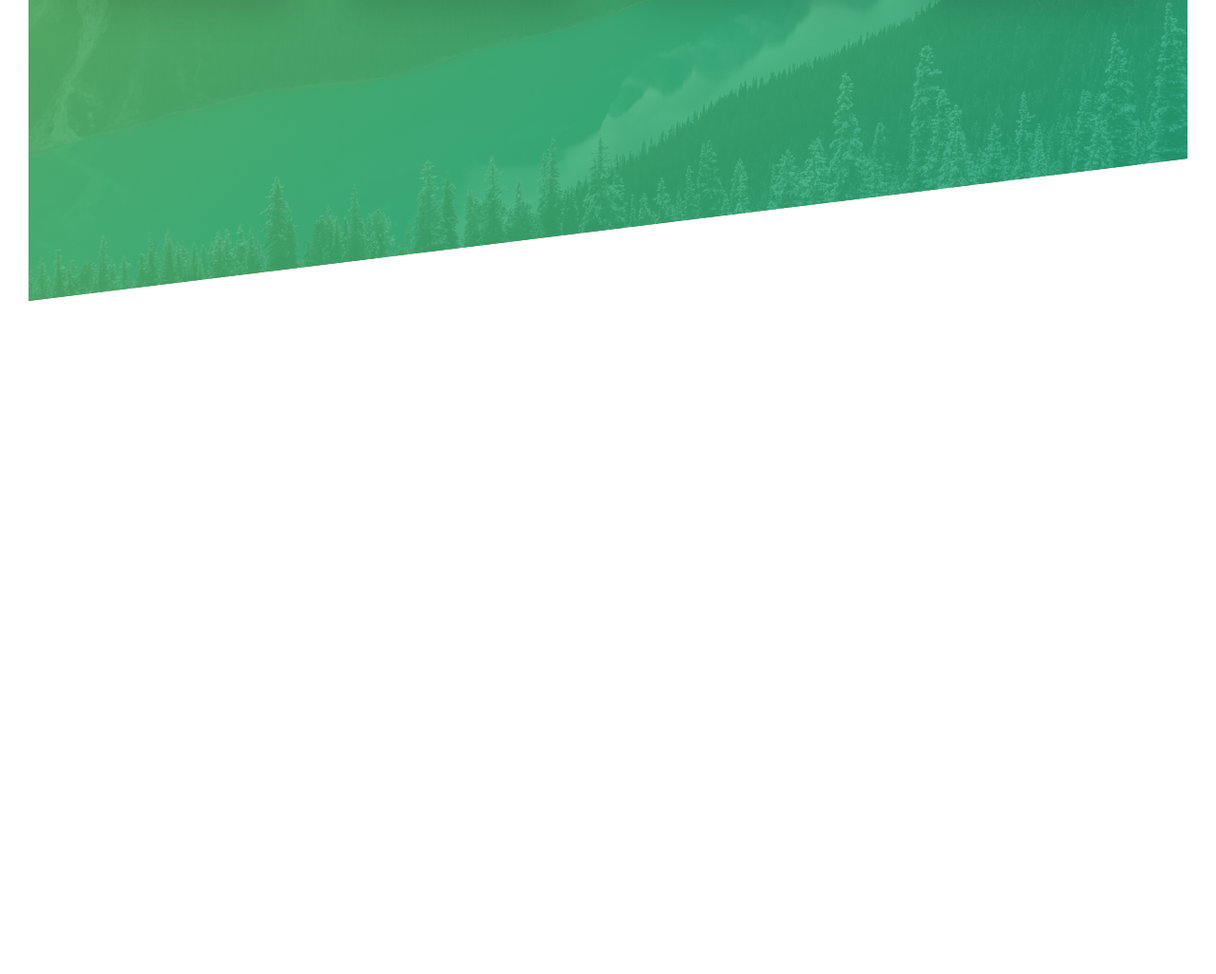
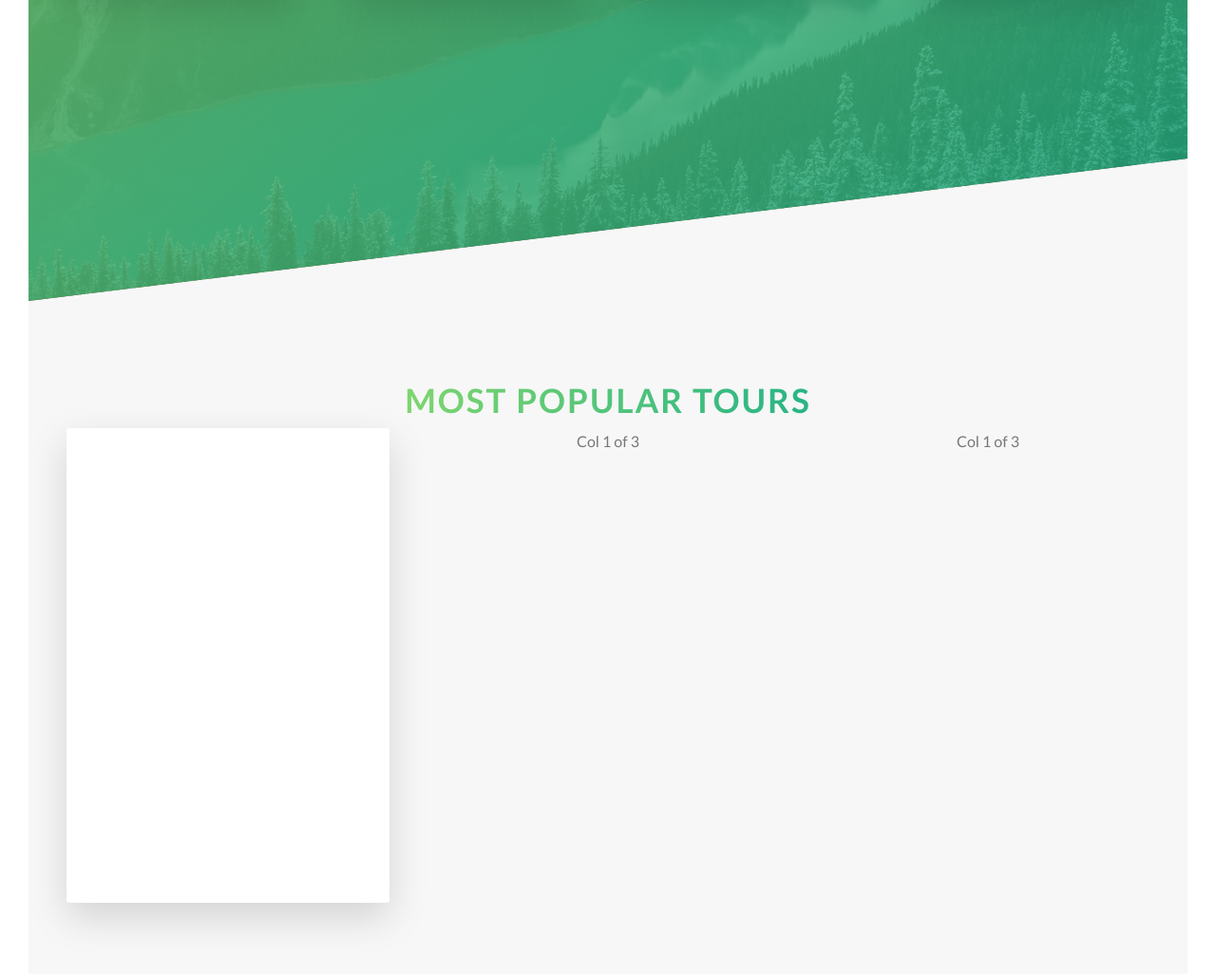
Before and after one commit to pjevic/Natours-III, a website: page index.html in a window 1280 px wide. Shown: the part 2135-3161 px from the top of the page at 95% size. Before the commit the page ends 2452 px from the top, so only its background shows below. Drawn offline with Linux system fonts and the light colour scheme.

Commit message:
section-tours: rotating card

```diff
--- a/index.html
+++ b/index.html
@@ -94,6 +94,26 @@
                     </div>
                 </div>
             </section>
+
+            <section class="section-tours">
+                <div class="u-center-text u-margin-bottom-big">
+                    <h2 class="heading-secondary">Most popular tours</h2>
+                    <div class="row">
+                        <div class="col-1-of-3">
+                            <div class="card">
+                                <div class="card__side card__side--front">
+                                    FRONT
+                                </div>
+                                <div class="card__side card__side--back card__side--back-1">
+                                    BACK
+                                </div>
+                            </div>
+                        </div>
+                        <div class="col-1-of-3">Col 1 of 3</div>
+                        <div class="col-1-of-3">Col 1 of 3</div>
+                    </div>
+                </div>
+            </section>
         </main>
 
         <!--
--- a/sass/abstracts/_variables.scss
+++ b/sass/abstracts/_variables.scss
@@ -2,6 +2,12 @@
 $color-primary: #55c57a;
 $color-primary-light: #7ed56f;
 $color-primary-dark: #28b485;
+
+$color-secondary-light: #ffb900;
+$color-secondary-dark: #ff7730;
+
+$color-tertiary-light: #2998ff;
+$color-tertiary-dark: #5643fa;
 
 $color-gray-light-1: hsl(0, 0%, 97%);
 
--- /dev/null
+++ b/sass/components/_card.scss
@@ -0,0 +1,62 @@
+@import "../abstracts/variables";
+
+.card {
+    perspective: 150rem;
+    position: relative;
+    height: 50rem;
+
+    &__side {
+        color: white;
+        font-size: 3rem;
+        height: 50rem;
+        border-radius: 3px;
+        box-shadow: 0 1.5rem 4rem rgba($color-black, .15);
+
+        position: absolute;
+        top: 0;
+        left: 0;
+        width: 100%;
+        backface-visibility: hidden;
+
+        transition: all .8s ease;
+
+
+        &--front {
+            background-color: $color-white;
+        }
+
+        &--back {
+            transform: rotateY(180deg);
+
+            &-1 {
+                background-image: linear-gradient(
+                    to right bottom,
+                    $color-secondary-light,
+                    $color-secondary-dark);
+            }
+
+            &-2 {
+                background-image: linear-gradient(
+                    to right bottom,
+                    $color-primary-light,
+                    $color-primary-dark);
+
+            }
+
+            &-3 {
+                background-image: linear-gradient(
+                    to right bottom,
+                    $color-tertiary-light,
+                    $color-tertiary-dark);
+            }
+        }
+    }
+
+    &:hover &__side--front {
+        transform: rotateY(180deg);
+    }
+
+    &:hover &__side--back {
+        transform: rotateY(0);
+    }
+}
--- a/sass/main.scss
+++ b/sass/main.scss
@@ -11,6 +11,7 @@
 
 // 3 --- COMPONENTS
 @import "components/button";
+@import "components/card";
 @import "components/composition";
 @import "components/feature-box";
 
--- a/sass/pages/_home.scss
+++ b/sass/pages/_home.scss
@@ -2,7 +2,6 @@
     background-color: $color-gray-light-1;
     margin-top: -20vh;
     padding: 25rem 0;
-
 }
 
 .section-features {
@@ -21,3 +20,10 @@
         transform: skewY(7deg);
     }
 }
+
+.section-tours {
+    background-color: $color-gray-light-1;
+    margin-top: -20vh;
+    padding: 25rem 0 50rem 0;
+    margin-top: -10rem;
+}
```
Also changed, not shown: css/style.css, 2 other files.
